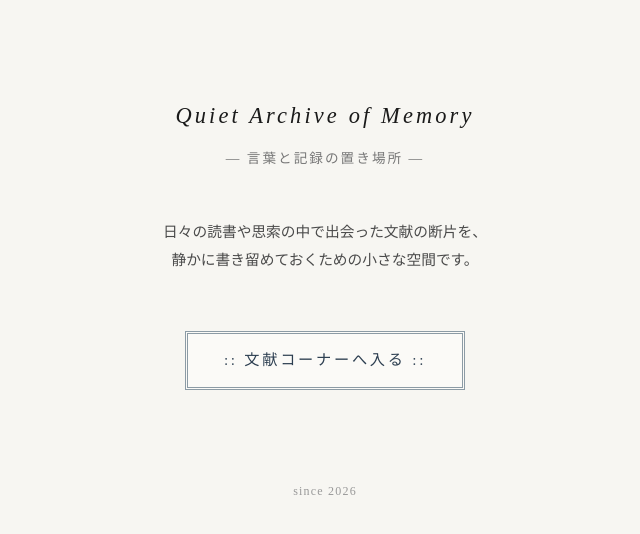
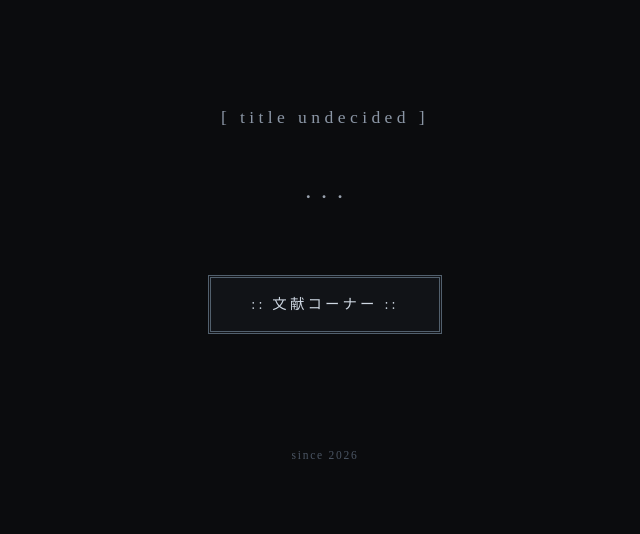
Before and after one commit to 413353/413353.github.io, a plain HTML site: page index.html in a window 1280 px wide. Shown: the whole page, without its empty margins (315-955 px from the left). Drawn offline with Linux system fonts and the light colour scheme.

Commit message:
Revise index.html for new layout and styling
Updated styles and content for a new design theme.

```diff
--- a/index.html
+++ b/index.html
@@ -3,78 +3,71 @@
 <head>
   <meta charset="UTF-8">
   <meta name="viewport" content="width=device-width, initial-scale=1.0">
-  <title>Quiet Archive</title>
+  <title>untitled</title>
   <style>
     body {
-      background-color: #f7f6f2;
-      color: #333333;
+      background-color: #0b0c0e; /* Y2K特有の深く静かな黒 */
+      color: #c2c7d0;            /* 落ち着いた銀灰色の文字 */
       font-family: "游明朝", "Yu Mincho", "Hiragino Mincho ProN", serif;
-      line-height: 1.9;
+      line-height: 2.0;
       margin: 0;
-      padding: 80px 20px;
+      padding: 100px 20px;
     }
     .container {
-      max-width: 600px;
+      max-width: 580px;
       margin: 0 auto;
       text-align: center;
     }
-    h1 {
-      font-size: 1.4rem;
+    .site-title {
+      font-size: 1.1rem;
       font-weight: normal;
-      font-style: italic;
-      letter-spacing: 0.14em;
-      margin-bottom: 8px;
-      color: #1a1a1a;
-    }
-    .subtitle {
-      font-size: 0.85rem;
-      color: #777777;
-      letter-spacing: 0.15em;
+      letter-spacing: 0.25em;
+      color: #8b96a5;
       margin-bottom: 48px;
     }
     .intro {
-      font-size: 0.92rem;
-      color: #4a4a4a;
-      margin-bottom: 56px;
+      font-size: 0.88rem;
+      color: #9aa3af;
+      letter-spacing: 0.12em;
+      margin-bottom: 64px;
     }
+    /* 黒背景に浮かぶY2K風の二重線入り口ボタン */
     .btn-entrance {
       display: inline-block;
-      padding: 12px 36px;
-      color: #2c3e50;
+      padding: 12px 40px;
+      color: #cfd8e3;
       text-decoration: none;
-      font-size: 0.95rem;
-      letter-spacing: 0.18em;
-      border: 3px double #8c9ba5;
-      background-color: #fbfaf7;
-      transition: all 0.3s ease;
+      font-size: 0.9rem;
+      letter-spacing: 0.22em;
+      border: 3px double #52606d;
+      background-color: #111317;
+      transition: all 0.4s ease;
     }
     .btn-entrance:hover {
-      background-color: #2c3e50;
-      color: #f7f6f2;
-      border-color: #2c3e50;
+      background-color: #1e242b;
+      color: #ffffff;
+      border-color: #9fb3c8;
     }
     footer {
-      margin-top: 90px;
-      font-size: 0.75rem;
-      color: #999999;
-      letter-spacing: 0.1em;
+      margin-top: 110px;
+      font-size: 0.72rem;
+      color: #4b5563;
+      letter-spacing: 0.15em;
     }
   </style>
 </head>
 <body>
   <div class="container">
-    <h1>Quiet Archive of Memory</h1>
-    <div class="subtitle">― 言葉と記録の置き場所 ―</div>
+    <div class="site-title">[ title undecided ]</div>
 
     <div class="intro">
       <p>
-        日々の読書や思索の中で出会った文献の断片を、<br>
-        静かに書き留めておくための小さな空間です。
+        ・・・
       </p>
     </div>
 
     <nav>
-      <a href="literature.html" class="btn-entrance">:: 文献コーナーへ入る ::</a>
+      <a href="literature.html" class="btn-entrance">:: 文献コーナー ::</a>
     </nav>
 
     <footer>
```
